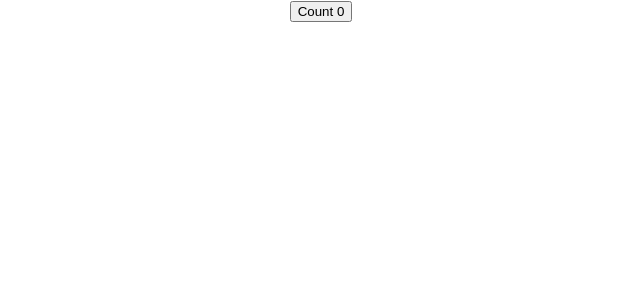
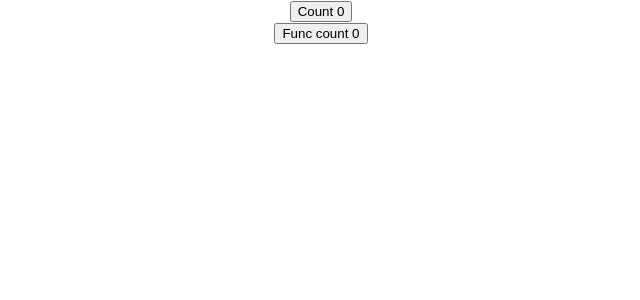
Before and after one commit to Rishabh0262/react-hooks, a React (Create React App) app: page / in a window 1280 px wide. Shown: the top 300 px of the page, without its empty margins (319-959 px from the left). Built offline with nearby package versions, Linux system fonts and the light colour scheme.

Commit message:
This is the simple representaions of using HOOK as 'useState' for implementing 'state' on the Functional-Component. For a simple Click-Counter function using HOOks.
Although it is NOT a reliable way of using HOOKs.

```diff
--- a/src/App.js
+++ b/src/App.js
@@ -1,6 +1,7 @@
 import logo from './logo.svg';
 import './App.css';
 import ClassCounter from './components/ClassCounter';
+import HookCounter from './components/HookCounter';
 
 function App() {
   return (
@@ -8,6 +9,7 @@
 
       <ClassCounter />
 
+      <HookCounter />
 
     </div>
   );
--- /dev/null
+++ b/src/components/HookCounter.js
@@ -0,0 +1,22 @@
+import React, {useState} from 'react'
+
+function HookCounter() {
+
+    // useState() is a Hool/Function()
+        //  Hook accepts an argument i.e, an initial value of the 'state-property'.
+        //  returns : <current value> of the 'state-property' & a 'Method' i.e, capable of <'UPDATE'> 'state-property'.
+
+    const [count, setCount] = useState(0)    //    -------------------------------    Syntax is Array-destructuring. i.e, a Feature in ES6.
+    //    [<stateName>, <handlerFunctionName()>] = useState(<initial_state_value>)
+
+  return (
+    <div>
+        <button onClick={() => setCount(count + 1)}> Func count {count}</button>     {/* ???  */  }
+    </div>
+  )
+}
+
+export default HookCounter
+
+// ??? : What if the <Handler-funtion> is NOT a one liner code. as in here (count + 1)
+            //  something... but now I forgot!
```
